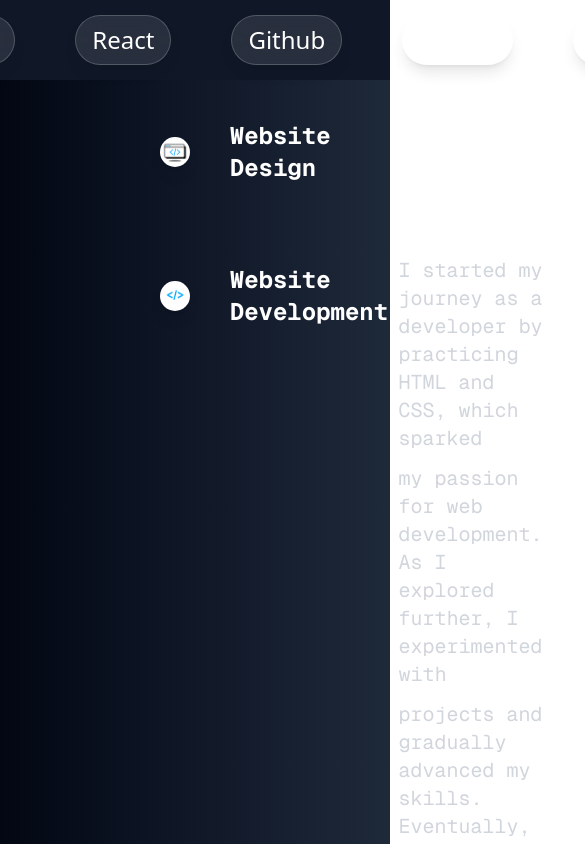
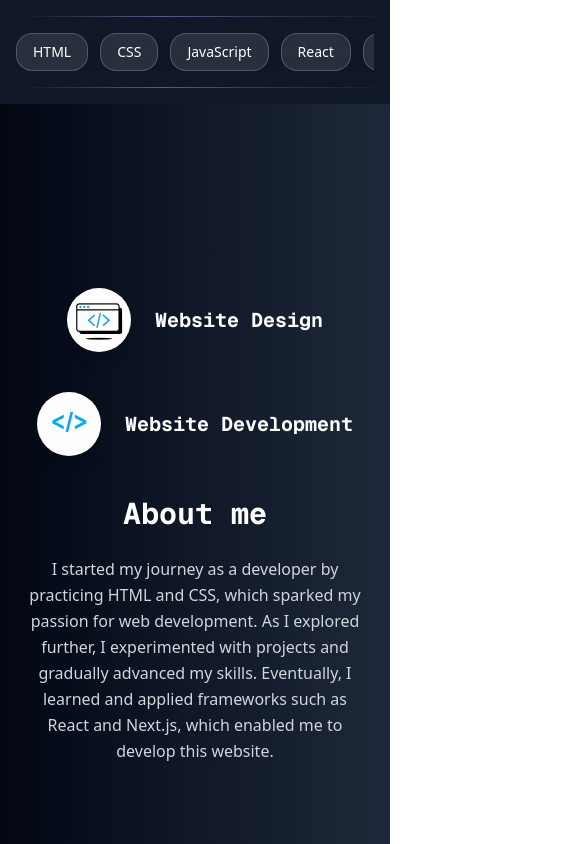
Before and after one commit to LeftRightConfuse/PortFolio_Project, a Next.js app: page /about in a window 390 px wide. Shown: the top 844 px of the page, 585 px wide, since content can reach past the window. Built offline with nearby package versions, Linux system fonts and the light colour scheme.

Commit message:
responsive about  finish

```diff
--- a/package.json
+++ b/package.json
@@ -17,12 +17,14 @@
     "class-variance-authority": "^0.7.1",
     "clsx": "^2.1.1",
     "framer-motion": "^12.23.16",
+    "gsap": "^3.13.0",
     "lucide-react": "^0.544.0",
     "motion": "^12.23.16",
     "next": "15.5.0",
     "react": "19.1.0",
     "react-dom": "19.1.0",
     "react-icons": "^5.5.0",
+    "swiper": "^12.0.2",
     "tailwind-merge": "^3.3.1"
   },
   "devDependencies": {
--- a/src/app/about/page.jsx
+++ b/src/app/about/page.jsx
@@ -1,97 +1,82 @@
-import React from 'react'
+import React from "react";
 import Link from "next/link";
 import { FiExternalLink } from "react-icons/fi";
 
 function page() {
   return (
-    <main>
-      <section className="text-2xl font-Poppins flex items-center justify-center gap-15 h-20 bg-gray-900">
+    <main className="bg-gray-950 text-white">
+  {/* Skills row */}
+  <section className="w-full bg-gray-900">
+    <div className="mx-auto max-w-6xl px-4 py-4">
       <div
-          className="w-full h-px max-w-6xl mx-auto py-1"
+        className="h-px w-full"
         style={{
           backgroundImage:
             "linear-gradient(90deg, rgba(149, 131, 198, 0) 1.46%, rgba(149, 131, 198, 0.6) 40.83%, rgba(149, 131, 198, 0.3) 65.57%, rgba(149, 131, 198, 0) 107.92%)",
         }}
-        ></div>
-        <span className="px-4 py-2 rounded-4xl bg-white/10 backdrop-blur-md border border-white/20 text-white shadow-lg">
-          HTMLS
+      />
+      <div className="mt-4 flex gap-3 xl:gap-10 overflow-x-auto whitespace-nowrap sm:flex-wrap sm:justify-center sm:whitespace-normal">
+        {["HTML","CSS","JavaScript","React","GitHub","Next.js","Python","SQL"].map((s)=>(
+          <span
+            key={s}
+            className="px-4 py-2 rounded-2xl bg-white/10 backdrop-blur-md border border-white/20 text-sm sm:text-base shadow-lg"
+          >
+            {s}
           </span>
-        <span className="px-4 py-2 rounded-4xl bg-white/10 backdrop-blur-md border border-white/20 text-white shadow-lg">
-          CSS
-        </span>
-        <span className="px-4 py-2 rounded-4xl bg-white/10 backdrop-blur-md border border-white/20 text-white shadow-lg">
-          Javascript
-        </span>
-        <span className="px-4 py-2 rounded-4xl bg-white/10 backdrop-blur-md border border-white/20 text-white shadow-lg">
-          React
-        </span>
-        <span className="px-4 py-2 rounded-4xl bg-white/10 backdrop-blur-md border border-white/20 text-white shadow-lg">
-          Github
-        </span>
-        <span className="px-4 py-2 rounded-4xl bg-white/10 backdrop-blur-md border border-white/20 text-white shadow-lg">
-          Next.js
-        </span>
-        <span className="px-4 py-2 rounded-4xl bg-white/10 backdrop-blur-md border border-white/20 text-white shadow-lg">
-          Python
-        </span>
-        <span className="px-4 py-2 rounded-4xl bg-white/10 backdrop-blur-md border border-white/20 text-white shadow-lg">
-          SQL
-        </span>
+        ))}
+      </div>
       <div
-          className="w-full h-px max-w-6xl mx-auto py-1"
+        className="mt-4 h-px w-full"
         style={{
           backgroundImage:
             "linear-gradient(90deg, rgba(149, 131, 198, 0) 1.46%, rgba(149, 131, 198, 0.6) 40.83%, rgba(149, 131, 198, 0.3) 65.57%, rgba(149, 131, 198, 0) 107.92%)",
         }}
-        ></div>
+      />
+    </div>
   </section>
-      <section className="flex h-screen w-full bg-gradient-to-r from-gray-950 via-gray-900 to-gray-800 py-10 px-10">
-        <div className="flex m-auto text-white w-full">
-          <div className="basis-[40%]">
-            <div className="ml-30 flex items-center">
+
+  <section
+    id="about"
+    className="min-h-screen w-full bg-gradient-to-r from-gray-950 via-gray-900 to-gray-800
+               flex items-center justify-center px-6 scroll-mt-24"
+  >
+    <div className="mx-auto grid max-w-6xl w-full grid-cols-1 gap-10 lg:grid-cols-2 lg:gap-16">
+      <div className="flex flex-col items-center gap-10 lg:items-start">
+        <div className="flex items-center gap-6">
           <img
             src="./webdeslogo.jpg"
-                alt="Website Design Picture"
-                className="w-[15%] rounded-full object-cover shadow-lg"
+            alt="Website Design"
+            className="w-16 sm:w-20 rounded-full object-cover shadow-lg"
           />
-              <p className="text-2xl font-mono font-bold ml-10">
-                Website Design
-              </p>
+          <p className="text-xl sm:text-2xl font-mono font-bold">Website Design</p>
         </div>
-            <div className="ml-30 flex mt-20 items-center">
+        <div className="flex items-center gap-6">
           <img
             src="./webdevlogo.jpg"
-                alt="Website Development Picture"
-                className="w-[15%] rounded-full object-cover shadow-lg"
+            alt="Website Development"
+            className="w-16 sm:w-20 rounded-full object-cover shadow-lg"
           />
-              <p className="text-2xl font-mono font-bold ml-10">
-                Website Development
-              </p>
+          <p className="text-xl sm:text-2xl font-mono font-bold">Website Development</p>
         </div>
       </div>
-          <div className="basis-[60%] pl-10">
-            <p className="text-white font-mono font-bold text-5xl">About me</p>
-            <p className="mt-10 text-gray-300 font-mono text-xl">
-              I started my journey as a developer by practicing HTML and CSS,
-              which sparked
-            </p>
-            <p className="mt-3 text-gray-300 font-mono text-xl">
-              my passion for web development. As I explored further, I
-              experimented with
-            </p>
-            <p className="mt-3 text-gray-300 font-mono text-xl">
-              projects and gradually advanced my skills. Eventually, I learned
-              and applied
-            </p>
-            <p className="mt-3 text-gray-300 font-mono text-xl">
-              frameworks such as React and Next.js, which enabled me to develop
-              this website.
+
+      {/* ขวา */}
+      <div className="flex flex-col justify-center">
+        <h2 className="text-3xl sm:text-4xl lg:text-5xl font-mono font-bold text-center lg:text-left">
+          About me
+        </h2>
+        <p className="mt-6 text-gray-300 text-base sm:text-lg leading-relaxed text-center lg:text-left">
+          I started my journey as a developer by practicing HTML and CSS, which sparked my passion
+          for web development. As I explored further, I experimented with projects and gradually
+          advanced my skills. Eventually, I learned and applied frameworks such as React and Next.js,
+          which enabled me to develop this website.
         </p>
       </div>
     </div>
   </section>
 </main>
-  )
+
+  );
 }
 
-export default page
+export default page;
--- /dev/null
+++ b/src/app/components/Slider.jsx
@@ -0,0 +1,76 @@
+"use client";
+
+import React, { useRef, useState } from "react";
+import { Swiper, SwiperSlide } from "swiper/react";
+import { Pagination, Autoplay, EffectFade, Navigation, A11y } from "swiper/modules";
+
+import "swiper/css";
+import "swiper/css/pagination";
+import "swiper/css/navigation";
+import "swiper/css/effect-fade";
+
+const images = [
+  { src: "/42bang.png", alt: "Room 1" },
+  { src: "/E113_2.jpg", alt: "Room 2" },
+  { src: "/E113_3.jpg", alt: "Room 3" },
+  { src: "/E113_4.jpg", alt: "Room 4" },
+];
+
+export default function Slider() {
+  const progressRef = useRef(null);
+  const [progress, setProgress] = useState(0);
+
+  return (
+    <div className="w-full bg-transparent">
+      <div className="relative w-full h-full overflow-hidden rounded-2xl bg-transparent aspect-video isolate sm:aspect-[4/3]">
+        <Swiper
+          modules={[Pagination, Autoplay, EffectFade, Navigation, A11y]}
+          slidesPerView={1}
+          loop
+          effect="fade"
+          fadeEffect={{ crossFade: true }}
+          speed={900}
+          autoplay={{ delay: 3000, disableOnInteraction: false, pauseOnMouseEnter: true }}
+          pagination={{ clickable: true }}
+          navigation={{ prevEl: ".slider-prev", nextEl: ".slider-next" }}
+          a11y={{ enabled: true }}
+          onAutoplayTimeLeft={(_, __, p) => {
+            const value = 1 - p;
+            setProgress(value);
+            if (progressRef.current) {
+              progressRef.current.style.setProperty("--progress", String(value));
+            }
+          }}
+          className="w-full h-full"
+        >
+          {images.map((img, i) => (
+            <SwiperSlide key={i}>
+              <div className="relative w-full h-full overflow-hidden rounded-2xl bg-[#0b0f14]">
+                <img
+                  src={img.src}
+                  alt={img.alt}
+                  loading="lazy"
+                  decoding="async"
+                  className="block h-full w-full object-cover will-change-transform rounded-2xl shadow-[0_6px_20px_rgba(0,0,0,0.3)]"
+                />
+                <div className="absolute inset-0 grid content-end gap-1.5 p-5 pointer-events-none bg-gradient-to-b from-black/0 via-black/0 to-black/45">
+                  <div className="w-fit rounded-full bg-black/35 text-gray-100/95 backdrop-blur-md px-3 py-0.5 text-[12px] font-medium leading-7">
+                    {`E113 • ${i + 1}/${images.length}`}
+                  </div>
+                  <h3 className="m-0 text-gray-100 text-[18px] font-semibold leading-tight drop-shadow">{img.alt}</h3>
+                </div>
+              </div>
+            </SwiperSlide>
+          ))}
+        </Swiper>
+
+        <div ref={progressRef} className="absolute left-0 right-0 bottom-0 h-[3px] bg-white/10 overflow-hidden">
+          <div
+            className="h-full bg-indigo-400 shadow-[0_0_10px_rgba(109,117,255,.6)] transition-[width] duration-200"
+            style={{ width: `${progress * 100}%` }}
+          />
+        </div>
+      </div>
+    </div>
+  );
+}
--- a/src/app/globals.css
+++ b/src/app/globals.css
@@ -145,3 +145,29 @@
     @apply bg-background text-foreground;
   }
 }
+.swiper-wrapper {
+  transition-timing-function: cubic-bezier(.22,.61,.36,1) !important;
+}
+
+
+@keyframes kenburns {
+  0%   { transform: scale(1.02) translateZ(0); }
+  100% { transform: scale(1.08) translateZ(0); }
+}
+.swiper-slide-active .kenburns {
+  animation: kenburns 6s ease-in-out forwards;
+}
+
+
+@layer components {
+  .swiper-pagination {
+    @apply !left-0 !right-0 !bottom-3 flex justify-center gap-2 z-10;
+  }
+  .swiper-pagination-bullet {
+    @apply bg-gray-300 opacity-100 transition-all duration-200;
+  }
+  .swiper-pagination-bullet-active {
+    @apply w-7 rounded-full bg-gray-900;
+  }
+}
+.swiper-button-disabled { opacity: .5; pointer-events: none; }
--- a/src/app/page.jsx
+++ b/src/app/page.jsx
@@ -7,6 +7,7 @@ import { SparklesCore } from "../components/ui/shadcn-io/sparkles/index";
 import About from "../app/about/page";
 import Projects from "../app/projec/page";
 import Contacts from "../app/contacts/page";
+import Slider from "../app/components/Slider";
 
 export default function Home() {
   return (
@@ -37,15 +38,15 @@ export default function Home() {
             </p>
             <div
               aria-hidden
-              className="mx-auto xl:mx-0 h-[4px] w-28 sm:w-36 bg-blue-500 xl:ml-10 "
+              className="mx-auto xl:mx-0 h-[4px] w-28 sm:w-36 bg-blue-500 lg:ml-15 xl:ml-10 lg:w-20 xl:w-28"
             />
           </div>
 
-          <p className="text-white font-mono text-4xl md:text-5xl xl:text-6xl font-bold mt-10 xl:ml-20 xl:mt-10">
+          <p className="text-white font-mono text-4xl md:text-5xl xl:text-5xl 2xl:text-6xl font-bold mt-10 xl:ml-10 ">
             Fullstack Developer
           </p>
 
-          <p className="text-white font-mono text-2xl md:text-3xl xl:text-4xl mt-10 xl:ml-10 xl:mt-15" >
+          <p className="text-white font-mono text-2xl md:text-3xl xl:text-4xl mt-10 xl:ml-10 xl:mt-15">
             Welcome to my portfolio website!
           </p>
         </div>
@@ -54,7 +55,7 @@ export default function Home() {
           <img
             src="./profile.JPG"
             alt="Profile Picture"
-            className="w-[90%] md:w-[70%] xl:w-[60%] rounded-full object-cover shadow-lg mx-auto"
+            className="w-[90%] md:w-[60%] rounded-full object-cover shadow-lg mx-auto"
           />
         </div>
       </section>
```
Also changed, not shown: public/42bang.png (added), 1 other file (tests, documents, lock files or other folders). Lines whose indentation alone changed are shown as unchanged.
